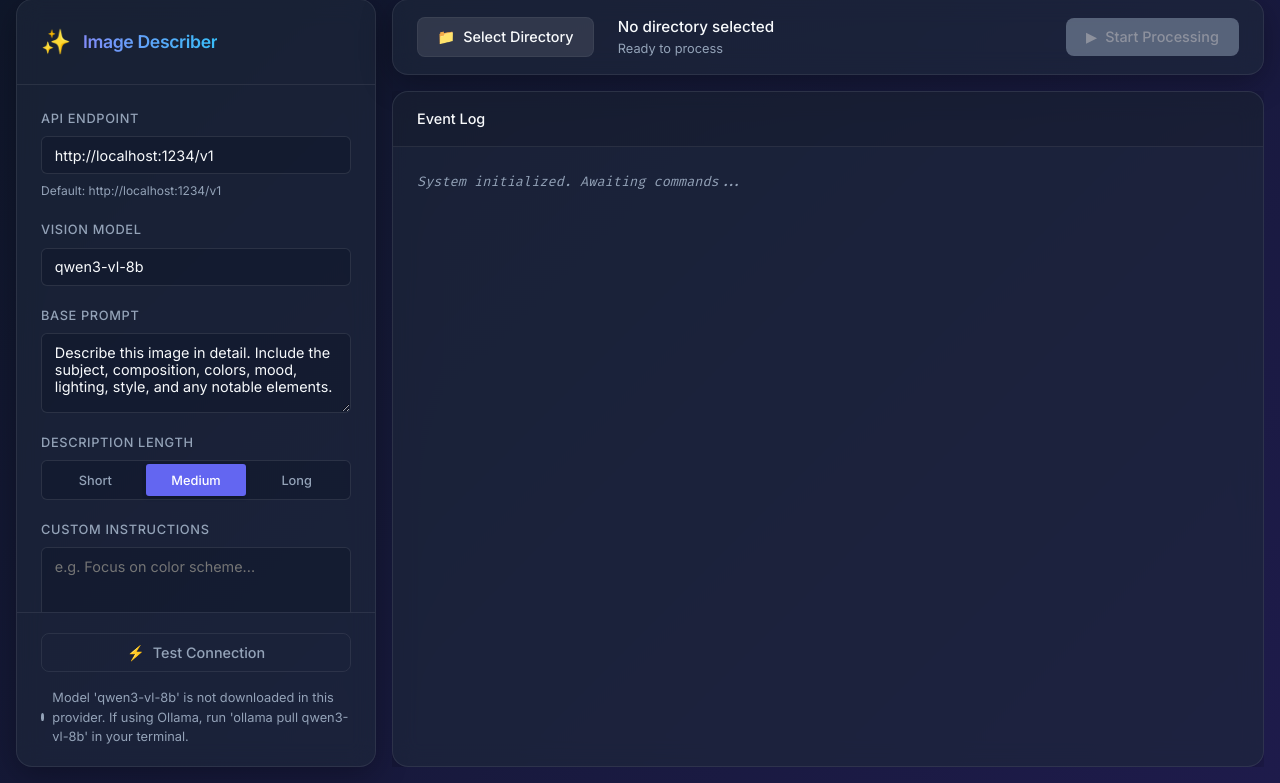
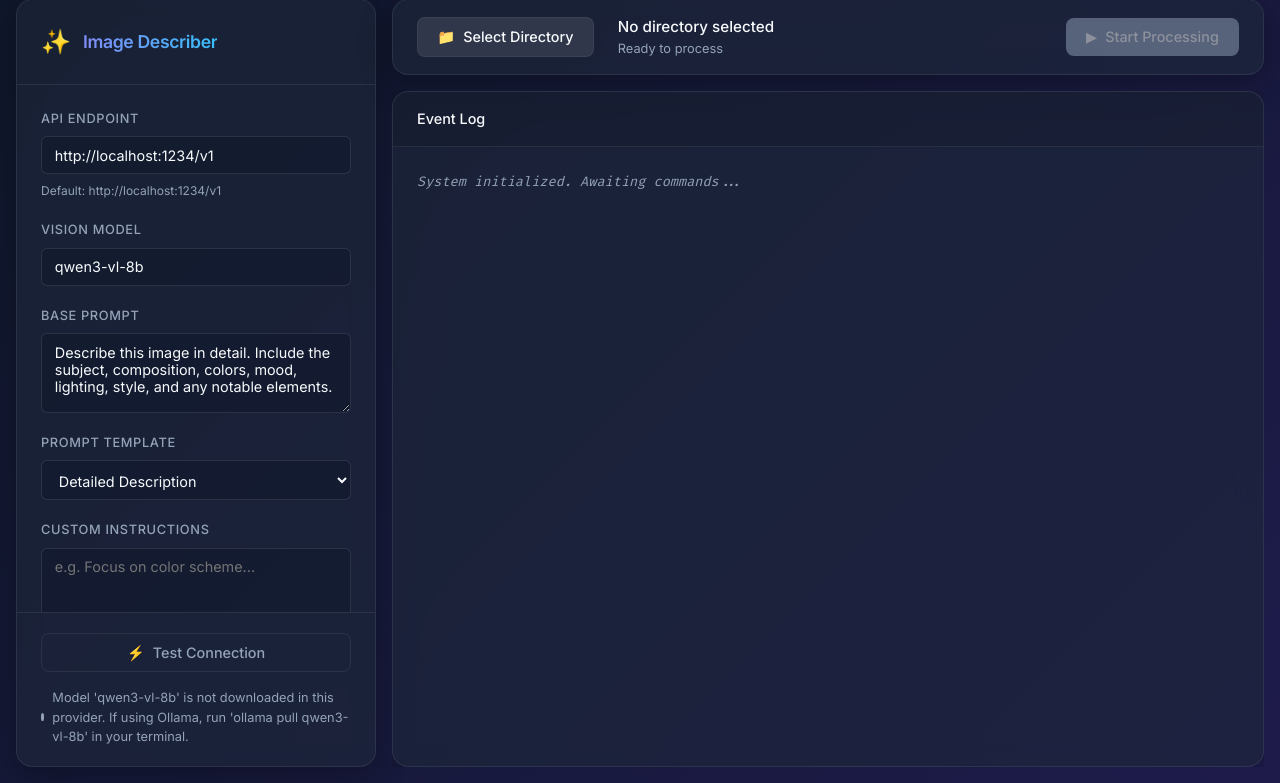
Before and after one commit to latinokodi/imagedescripter, a Flask app: page / in a window 1280 px wide. Shown: the part 17-800 px from the top of the page. Run offline with Flask 3, Linux system fonts and the light colour scheme; data that the repository does not hold is empty; some libraries are stand-ins or nearby versions.

Commit message:
Enhance Prompt UI and Process Stability
- Added dynamic showing/hiding of the Base Prompt field based on Preset selection.
- Refactored app.py to ignore Base Prompt text entirely when heavy presets are used.
- Lowered max dimension of images to 768px for LLM processing compatibility and VRAM safety.
- Injected a mandatory 1.5s delay to sequential image processing to provide GC breathing room.

```diff
--- a/app.py
+++ b/app.py
@@ -30,10 +30,14 @@ DEFAULT_PROMPT = (
 
 
 # Length presets — appended to the base prompt
-LENGTH_PROMPTS = {
-    "short":  "Keep it very brief — 1 to 2 sentences maximum.",
-    "medium": "Be thorough but concise — aim for 3 to 5 sentences.",
-    "long":   "Be very detailed and thorough — write 6 to 10 sentences covering every aspect.",
+PRESET_PROMPTS = {
+    "Tags": "Your task is to generate a clean list of comma-separated tags for a text-to-image AI, based *only* on the visual information in the image. Limit the output to a maximum of 50 unique tags. Strictly describe visual elements like subject, clothing, environment, colors, lighting, and composition. Do not include abstract concepts, interpretations, marketing terms, or technical jargon. Avoid repeating tags.",
+    "Simple Description": "Analyze the image and write a single concise sentence that describes the main subject and setting. Keep it grounded in visible details only.",
+    "Detailed Description": "Write ONE detailed paragraph (6–10 sentences). Describe only what is visible: subject(s) and actions; people details if present (approx age group, gender expression if clear, hair, facial expression, pose, clothing, accessories); environment (location type, background elements, time cues); lighting (source, direction, softness/hardness, color temperature, shadows); camera viewpoint (eye-level/low/high, distance) and composition (framing, focal emphasis). No preface, no reasoning, no <think>.",
+    "Ultra Detailed Description": "Write ONE ultra-detailed paragraph (10–16 sentences, ~180–320 words). Stay grounded in visible details. Include: subject micro-details (materials, textures, patterns, wear, reflections); people details if present (hair, skin tones, makeup, jewelry, fabric types, fit); environment depth (foreground/midground/background, signage/props, surface materials); lighting analysis (key/fill/back light, direction, softness, highlights, shadow shape); camera perspective (angle, lens feel, depth of field) and composition (leading lines, negative space, symmetry/asymmetry, visual hierarchy). No preface, no reasoning, no <think>.",
+    "Cinematic Description": "Write ONE cinematic paragraph (8–12 sentences). Describe the scene like a film still: subject(s) and action; environment and atmosphere; lighting design (practical lights vs ambient, direction, contrast); camera language (shot type, angle, lens feel, depth of field, motion implied); composition and mood. Keep it vivid but factual (no made-up story). No preface, no reasoning, no <think>.",
+    "Detailed Analysis": "Output ONLY these sections with short labels (no bullets): Subject; People (if any); Environment; Lighting; Camera/Composition; Color/Texture. In each section, write 2–4 sentences of concrete visible details. If something is not visible, write 'not visible'. No preface, no reasoning, no <think>.",
+    "None": ""
 }
 IMAGE_EXTENSIONS = {".jpg", ".jpeg", ".png", ".gif", ".bmp", ".webp", ".tiff", ".tif"}
 
@@ -51,8 +55,8 @@ def encode_image(path: str) -> str:
 
     # Hardcoded max dimension to prevent LM Studio from crashing (400 Bad Request)
     # due to local VRAM / context limits being exceeded by raw high-res images.
-    # 1024px is required for stability on consecutive requests with large prompts.
-    max_dim = 1024
+    # 768px provides excellent detail for Qwen-VL without exhausting resources.
+    max_dim = 768
     if max(img.size) > max_dim:
         img.thumbnail((max_dim, max_dim), Image.LANCZOS)
 
@@ -196,14 +200,20 @@ def process():
     api_url = request.args.get("api_url", DEFAULT_API_URL)
     model = request.args.get("model", DEFAULT_MODEL)
     base_prompt = request.args.get("prompt", DEFAULT_PROMPT)
-    length = request.args.get("length", "medium")
+    preset_key = request.args.get("preset", "Detailed Description")
     custom_instructions = request.args.get("custom_instructions", "")
 
     output_name = request.args.get("output", "image_descriptions.md")
 
-    # Build the full prompt from parts
-    length_hint = LENGTH_PROMPTS.get(length, LENGTH_PROMPTS["medium"])
-    prompt = f"{base_prompt} {length_hint}"
+    # If the user selects a sophisticated template (e.g. 'Tags', 'Cinematic Description')
+    # it completely overrides the base prompt. If they select 'None', we use their base prompt.
+    preset_instruction = PRESET_PROMPTS.get(preset_key, "")
+
+    if preset_key == "None" or not preset_instruction:
+        prompt = base_prompt.strip()
+    else:
+        prompt = preset_instruction.strip()
+
     if custom_instructions.strip():
         prompt += f"\n\nAdditional instructions: {custom_instructions.strip()}"
 
@@ -255,6 +265,11 @@ def process():
                     "filename": fname,
                     "description": f"[ERROR] {error_msg}",
                 })
+
+            # Add a small delay between images to allow native garbage collection
+            # on local LLM servers (like LM Studio) to free VRAM contexts.
+            if i < total:
+                time.sleep(1.5)
 
         # Write markdown file
         md_path = os.path.join(folder, output_name)
--- a/static/app.js
+++ b/static/app.js
@@ -7,11 +7,12 @@
 const $ = (sel) => document.querySelector(sel);
 
 const els = {
-    provider: $('#provider'),
     apiUrl: $('#apiUrl'),
     apiHint: $('#apiHint'),
     modelName: $('#modelName'),
+    basePromptGroup: $('#basePromptGroup'),
     promptText: $('#promptText'),
+    promptPreset: $('#promptPreset'),
     outputName: $('#outputName'),
     customInstructions: $('#customInstructions'),
     btnCheckHealth: $('#btnCheckHealth'),
@@ -128,13 +129,12 @@ function startProcessing() {
     els.progressBar.style.width = '0%';
 
     // Build SSE URL
-    const lengthEl = document.querySelector('input[name="length"]:checked');
     const params = new URLSearchParams({
         folder: state.folder,
         api_url: els.apiUrl.value,
         model: els.modelName.value,
         prompt: els.promptText.value,
-        length: lengthEl ? lengthEl.value : 'medium',
+        prompt_preset: els.promptPreset.value, // Swapped 'length' with 'prompt_preset'
         custom_instructions: els.customInstructions.value,
         output: els.outputName.value,
     });
@@ -261,38 +261,42 @@ function loadSettings() {
         if (data.promptText) els.promptText.value = data.promptText;
         if (data.customInstructions) els.customInstructions.value = data.customInstructions;
         if (data.outputName) els.outputName.value = data.outputName;
-
-        if (data.length) {
-            const radio = document.querySelector(`input[name="length"][value="${data.length}"]`);
-            if (radio) radio.checked = true;
+        if (data.promptPreset) {
+            els.promptPreset.value = data.promptPreset;
+            toggleBasePromptVisibility();
         }
     } catch (e) {
         console.warn('Failed to parse settings', e);
     }
 }
 
+function toggleBasePromptVisibility() {
+    if (els.promptPreset.value === 'None') {
+        els.basePromptGroup.style.display = 'flex';
+    } else {
+        els.basePromptGroup.style.display = 'none';
+    }
+}
+
 function saveSettings() {
-    const lengthEl = document.querySelector('input[name="length"]:checked');
     const data = {
         apiUrl: els.apiUrl.value,
         modelName: els.modelName.value,
         promptText: els.promptText.value,
+        promptPreset: els.promptPreset.value,
         customInstructions: els.customInstructions.value,
         outputName: els.outputName.value,
-        length: lengthEl ? lengthEl.value : 'medium'
     };
     localStorage.setItem(SETTINGS_KEY, JSON.stringify(data));
 }
 
 function attachSettingsListeners() {
-    [els.apiUrl, els.modelName, els.promptText, els.customInstructions, els.outputName].forEach(el => {
+    [els.apiUrl, els.modelName, els.promptText, els.promptPreset, els.customInstructions, els.outputName].forEach(el => {
         el.addEventListener('input', saveSettings);
     });
 
-    const radios = document.querySelectorAll('input[name="length"]');
-    radios.forEach(radio => {
-        radio.addEventListener('change', saveSettings);
-    });
+    // Toggle base prompt visibility when preset changes
+    els.promptPreset.addEventListener('change', toggleBasePromptVisibility);
 }
 
 // ─── Init ────────────────────────────────────────────────────────────
--- a/templates/index.html
+++ b/templates/index.html
@@ -34,24 +34,23 @@
                     <input type="text" id="modelName" class="input-modern" value="qwen3-vl-8b">
                 </div>
 
-                <div class="setting-group">
+                <div class="setting-group" id="basePromptGroup">
                     <label for="promptText">Base Prompt</label>
                     <textarea id="promptText" class="input-modern"
                         rows="3">Describe this image in detail. Include the subject, composition, colors, mood, lighting, style, and any notable elements.</textarea>
                 </div>
 
                 <div class="setting-group">
-                    <label>Description Length</label>
-                    <div class="segmented-control">
-                        <input type="radio" id="len-short" name="length" value="short">
-                        <label for="len-short">Short</label>
-
-                        <input type="radio" id="len-med" name="length" value="medium" checked>
-                        <label for="len-med">Medium</label>
-
-                        <input type="radio" id="len-long" name="length" value="long">
-                        <label for="len-long">Long</label>
-                    </div>
+                    <label for="promptPreset">Prompt Template</label>
+                    <select id="promptPreset" class="input-modern">
+                        <option value="Detailed Description" selected>Detailed Description</option>
+                        <option value="Tags">Tags</option>
+                        <option value="Simple Description">Simple Description</option>
+                        <option value="Ultra Detailed Description">Ultra Detailed Description</option>
+                        <option value="Cinematic Description">Cinematic Description</option>
+                        <option value="Detailed Analysis">Detailed Analysis</option>
+                        <option value="None">None</option>
+                    </select>
                 </div>
 
                 <div class="setting-group">
```
